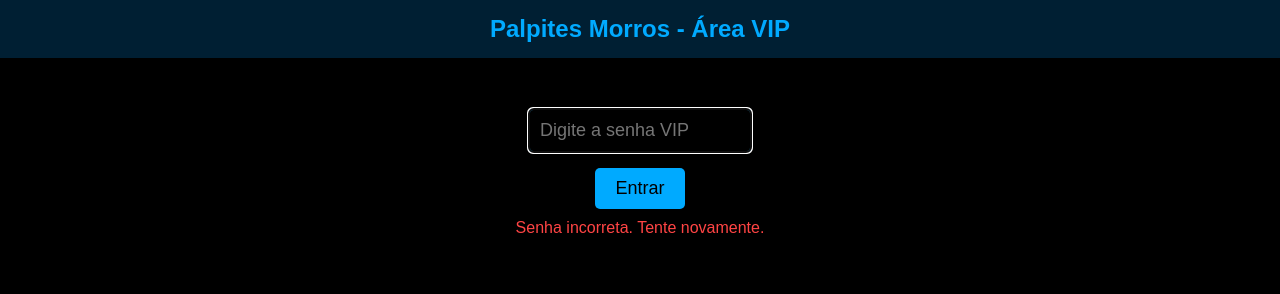
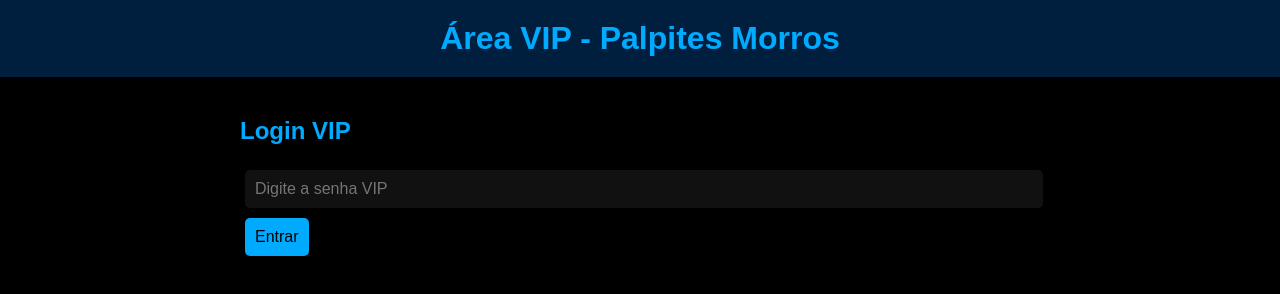
Before and after one commit to VamosOn/PALPITESMORROS, a plain HTML site: page vip.html in a window 1280 px wide. Both pictures are taken after a click on the button "Entrar". Drawn offline with Linux system fonts and the light colour scheme.

Commit message:
Update vip.html

```diff
--- a/vip.html
+++ b/vip.html
@@ -1,163 +1,110 @@
 <!DOCTYPE html>
-<html lang="pt-BR">
+<html lang="pt-br">
 <head>
-<meta charset="UTF-8" />
-<meta name="viewport" content="width=device-width, initial-scale=1" />
+  <meta charset="UTF-8">
+  <meta name="viewport" content="width=device-width, initial-scale=1.0">
   <title>Área VIP - Palpites Morros</title>
   <style>
     body {
       background-color: #000;
       color: #00aaff;
       font-family: Arial, sans-serif;
-    margin: 0; padding: 0;
-    min-height: 100vh;
+      margin: 0;
+      padding: 0;
     }
     header {
-    background: #001f33;
-    padding: 15px 20px;
+      background-color: #001f3f;
+      padding: 20px;
       text-align: center;
-    font-size: 24px;
-    font-weight: bold;
+    }
+    header h1 {
+      margin: 0;
+    }
+    .container {
+      max-width: 800px;
+      margin: auto;
+      padding: 20px;
+    }
+    input, button {
+      padding: 10px;
+      margin: 5px;
+      border-radius: 5px;
+      border: none;
+      font-size: 16px;
+    }
+    input {
+      width: calc(100% - 22px);
+      background-color: #111;
       color: #00aaff;
     }
-  #login-vip {
-    display: flex;
-    flex-direction: column;
-    align-items: center;
-    margin-top: 50px;
-  }
-  #login-vip input[type="password"] {
-    padding: 10px;
-    font-size: 18px;
-    border: 2px solid #00aaff;
-    border-radius: 5px;
-    width: 200px;
-    background: #000;
-    color: #00aaff;
-  }
-  #login-vip button {
-    margin-top: 15px;
-    padding: 10px 20px;
-    font-size: 18px;
+    button {
       background-color: #00aaff;
-    border: none;
-    border-radius: 5px;
       color: #000;
       cursor: pointer;
     }
-  #login-vip button:hover {
-    background-color: #0077aa;
+    .palpite {
+      background-color: #111;
+      padding: 10px;
+      border-radius: 8px;
+      margin: 10px 0;
     }
-  #erro-vip {
-    margin-top: 10px;
-    color: #ff4444;
-  }
-  #palpites-container {
-    max-width: 700px;
-    margin: 30px auto;
-    padding: 0 15px 40px 15px;
-    display: none; /* começa oculto */
-  }
-  .palpite-card {
-    background: #001f33;
-    border: 1px solid #00aaff;
-    border-radius: 8px;
-    padding: 15px;
-    margin-bottom: 15px;
-  }
-  .palpite-card h3 {
-    margin-top: 0;
-    color: #00e5ff;
-  }
-  .palpite-card ul {
-    list-style: none;
-    padding-left: 0;
-  }
-  .palpite-card ul li {
-    margin-bottom: 6px;
+    .hidden {
+      display: none;
     }
   </style>
 </head>
 <body>
 
-<header>Palpites Morros - Área VIP</header>
+  <header>
+    <h1>Área VIP - Palpites Morros</h1>
+  </header>
 
-<div id="login-vip">
-  <input type="password" id="senha-vip" placeholder="Digite a senha VIP" />
-  <button id="btn-entrar-vip">Entrar</button>
-  <div id="erro-vip"></div>
+  <div class="container">
+
+    <div id="login">
+      <h2>Login VIP</h2>
+      <input type="password" id="senha" placeholder="Digite a senha VIP">
+      <button onclick="logar()">Entrar</button>
     </div>
 
-<div id="palpites-container">
-  <!-- Palpites vão aparecer aqui -->
+    <div id="conteudo" class="hidden">
+      <h2>Palpites VIP</h2>
+      <div id="listaPalpites"></div>
+    </div>
+
   </div>
 
   <script>
-  const senhaCorreta = 'Morros321';
-  const btnEntrar = document.getElementById('btn-entrar-vip');
-  const senhaInput = document.getElementById('senha-vip');
-  const erroDiv = document.getElementById('erro-vip');
-  const loginDiv = document.getElementById('login-vip');
-  const palpitesContainer = document.getElementById('palpites-container');
+    const senhaVIP = "Morros321";
 
-  // Aqui coloque os palpites gerados no admin - exemplo:
-  const palpites = [
-    {
-      jogo: 'Bétis x Valencia',
-      gols: '2-1',
-      escanteios: '8',
-      vitoria: 'Bétis',
-      resultado: '2-1'
-    },
-    {
-      jogo: 'Como x Inter',
-      gols: '1-3',
-      escanteios: '7',
-      vitoria: 'Inter',
-      resultado: '1-3'
-    },
-    {
-      jogo: 'Napoli x Cagliari',
-      gols: '3-0',
-      escanteios: '10',
-      vitoria: 'Napoli',
-      resultado: '3-0'
+    function logar() {
+      const senha = document.getElementById('senha').value;
+      if (senha === senhaVIP) {
+        document.getElementById('login').classList.add('hidden');
+        document.getElementById('conteudo').classList.remove('hidden');
+        carregarPalpites();
+      } else {
+        alert('Senha incorreta!');
       }
-  ];
+    }
 
-  btnEntrar.addEventListener('click', () => {
-    const senha = senhaInput.value.trim();
-    if (senha === senhaCorreta) {
-      erroDiv.textContent = '';
-      loginDiv.style.display = 'none';
-      palpitesContainer.style.display = 'block';
-      mostrarPalpites();
-    } else {
-      erroDiv.textContent = 'Senha incorreta. Tente novamente.';
-      senhaInput.value = '';
-      senhaInput.focus();
-    }
-  });
+    function carregarPalpites() {
+      const lista = document.getElementById('listaPalpites');
+      lista.innerHTML = '';
+      let palpites = JSON.parse(localStorage.getItem('palpites')) || [];
 
-  function mostrarPalpites() {
-    palpitesContainer.innerHTML = '';
-    if (palpites.length === 0) {
-      palpitesContainer.innerHTML = '<p>Nenhum palpite cadastrado.</p>';
-      return;
-    }
-    palpites.forEach(p => {
-      const card = document.createElement('div');
-      card.className = 'palpite-card';
-      card.innerHTML = `
-        <h3>${p.jogo}</h3>
-        <ul>
-          <li><strong>Gols:</strong> ${p.gols}</li>
-          <li><strong>Escanteios:</strong> ${p.escanteios}</li>
-          <li><strong>Vitória:</strong> ${p.vitoria}</li>
-          <li><strong>Resultado exato:</strong> ${p.resultado}</li>
-        </ul>
+      const palpitesVIP = palpites.filter(p => p.tipo === 'vip');
+
+      palpitesVIP.forEach(item => {
+        const div = document.createElement('div');
+        div.className = 'palpite';
+        div.innerHTML = `
+          <strong>Jogo:</strong> ${item.jogo} <br>
+          <strong>Vitória:</strong> ${item.vitoria} <br>
+          <strong>Gols:</strong> ${item.gols} <br>
+          <strong>Escanteios:</strong> ${item.escanteios}
         `;
-      palpitesContainer.appendChild(card);
+        lista.appendChild(div);
       });
     }
   </script>
```
Lines whose indentation alone changed are shown as unchanged.
